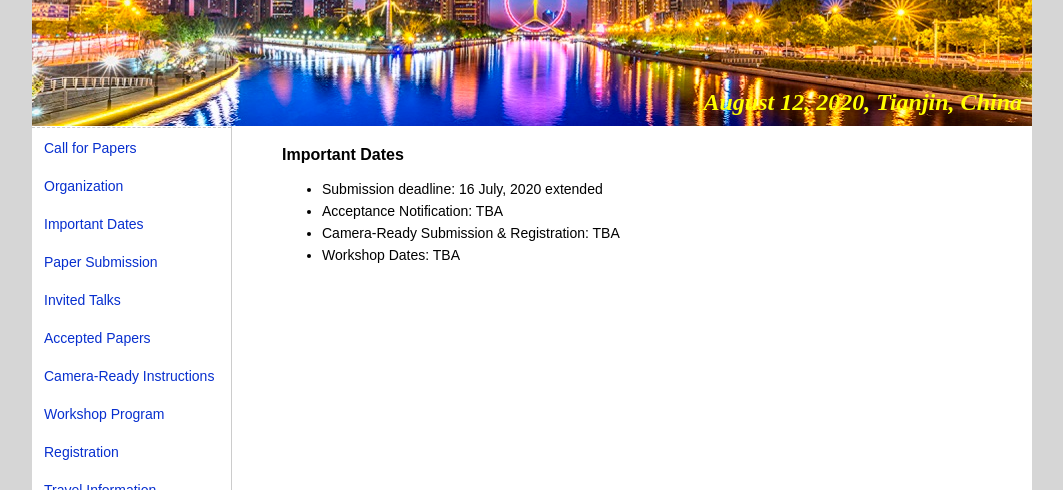
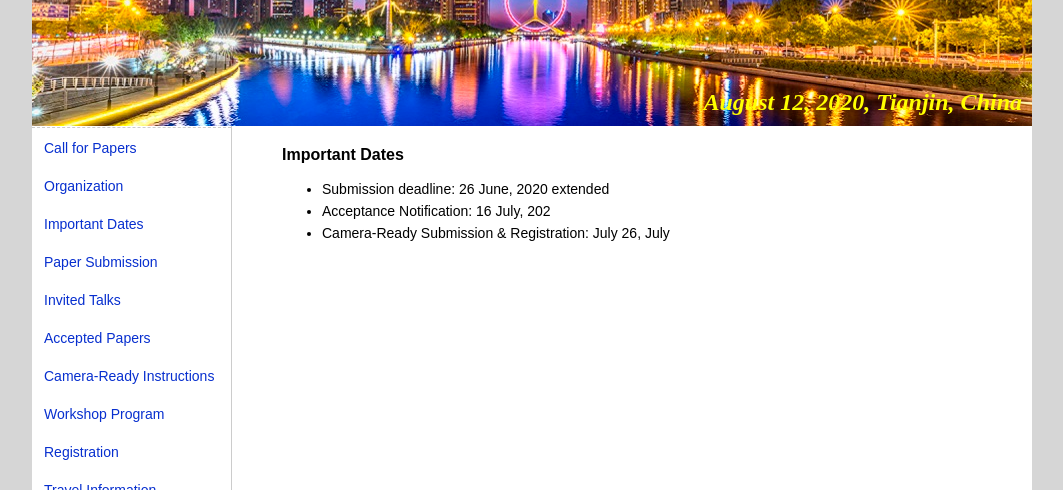
Before and after one commit to deepluda/deepluda.github.io, a plain HTML site: page dates.html in a window 1280 px wide. Shown: the part 124-614 px from the top of the page, without its empty margins (108-1171 px from the left). Drawn offline with Linux system fonts and the light colour scheme.

Commit message:
Update dates.html

```diff
--- a/dates.html
+++ b/dates.html
@@ -42,10 +42,9 @@
 		<div class="title">Important Dates</div>
 
 		<ul>
-			<li>Submission deadline: 16 July, 2020 extended<b></b></li>
-			<li>Acceptance Notification: TBA</li>
-			<li>Camera-Ready Submission & Registration: TBA</li>
-			<li>Workshop Dates: TBA</li>
+			<li>Submission deadline: 26 June, 2020 extended<b></b></li>
+			<li>Acceptance Notification: 16 July, 202</li>
+			<li>Camera-Ready Submission & Registration: July 26, July</li>
 		</ul>
 
 					<br><br><br>
```
